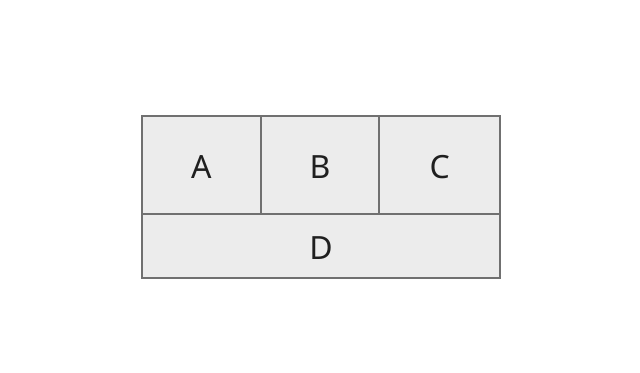
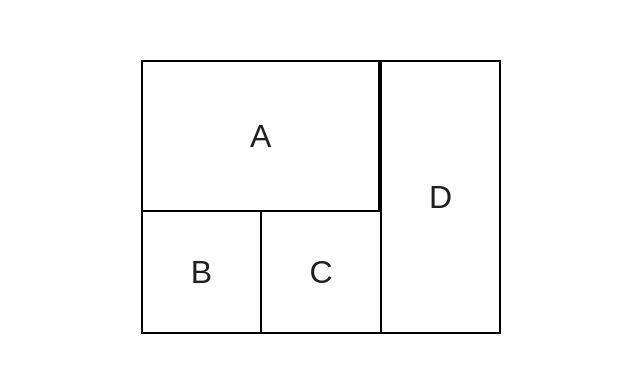
Before and after one commit to kristelC12/Laboratorio-3_C22355, a website: page src/index.html in a window 768 px wide. Shown: the part 203-576 px from the top of the page, without its empty margins (63-703 px from the left). Drawn offline with Linux system fonts and the light colour scheme.

Commit message:
responsive

```diff
--- a/src/index.css
+++ b/src/index.css
@@ -1,52 +1,53 @@
 :root {
-	--border-color: #707070;
-	--fill-color: #ececec;
+    --border: 2px solid #000;
 }
 
-* {
-	box-sizing: border-box;
-}
+* { box-sizing: border-box; }
 
 body {
     margin: 0;
     min-height: 100vh;
     display: grid;
     place-items: center;
-	background: #ffffff;
-	font-family: "Segoe UI", Tahoma, sans-serif;
+    background: #fff;
+    font-family: Arial, Helvetica, sans-serif;
 }
 
 .layout {
     width: min(92vw, 360px);
-	border: 2px solid var(--border-color);
-}
-
-.top-row {
+    border: var(--border);
     display: grid;
     grid-template-columns: repeat(3, 1fr);
-}
-
-.bottom-row {
-	border-top: 2px solid var(--border-color);
+    grid-template-areas: "a b c" "d d d";
 }
 
 .box {
-	height: 96px;
     display: grid;
     place-items: center;
-	background: var(--fill-color);
+    background: #fff;
     font-size: 2rem;
     color: #1f1f1f;
 }
 
-.top-row .box {
-	border-right: 2px solid var(--border-color);
+.a-box { grid-area: a; height: 150px; border-right: var(--border); }
+.b-box { grid-area: b; height: 150px; border-right: var(--border); }
+.c-box { grid-area: c; height: 150px; }
+.d-box { grid-area: d; height: 82px;  border-top: var(--border); }
+
+@media (min-width: 712px) and (max-width: 1180px) {
+    .layout { grid-template-areas: "a a d" "b c d"; }
+
+    .a-box { border-bottom: var(--border); }
+    .b-box { height: 120px; }
+    .c-box { height: 120px; }
+    .d-box { height: 270px; border-top: 0; border-left: var(--border); }
 }
 
-.top-row .box:last-child {
-	border-right: 0;
+@media (min-width: 712px) and (max-width: 1180px) {
+    .layout { grid-template-areas: "a a d" "b c d"; }
+
+    .a-box { border-bottom: var(--border); }
+    .b-box { height: 120px; }
+    .c-box { height: 120px; }
+    .d-box { height: 270px; border-top: 0; border-left: var(--border); }
 }
-
-.bottom-row .box {
-	height: 62px;
-}
--- a/src/index.html
+++ b/src/index.html
@@ -8,14 +8,10 @@
 </head>
 <body>
 	<main class="layout">
-		<section class="top-row">
-			<article class="box">A</article>
-			<article class="box">B</article>
-			<article class="box">C</article>
-		</section>
-		<section class="bottom-row">
-			<article class="box">D</article>
-		</section>
+		<article class="box a-box">A</article>
+		<article class="box b-box">B</article>
+		<article class="box c-box">C</article>
+		<article class="box d-box">D</article>
 	</main>
 </body>
 </html>
```
Lines whose indentation alone changed are shown as unchanged.
